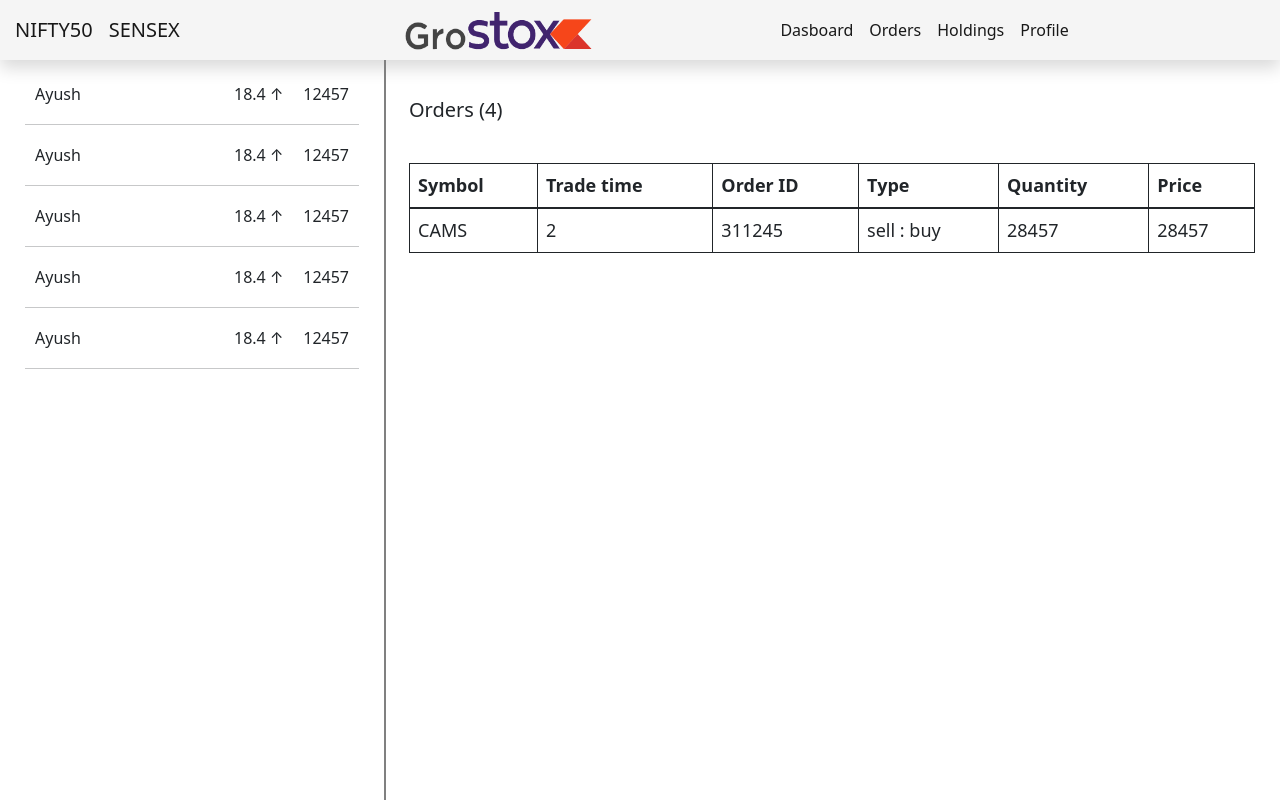
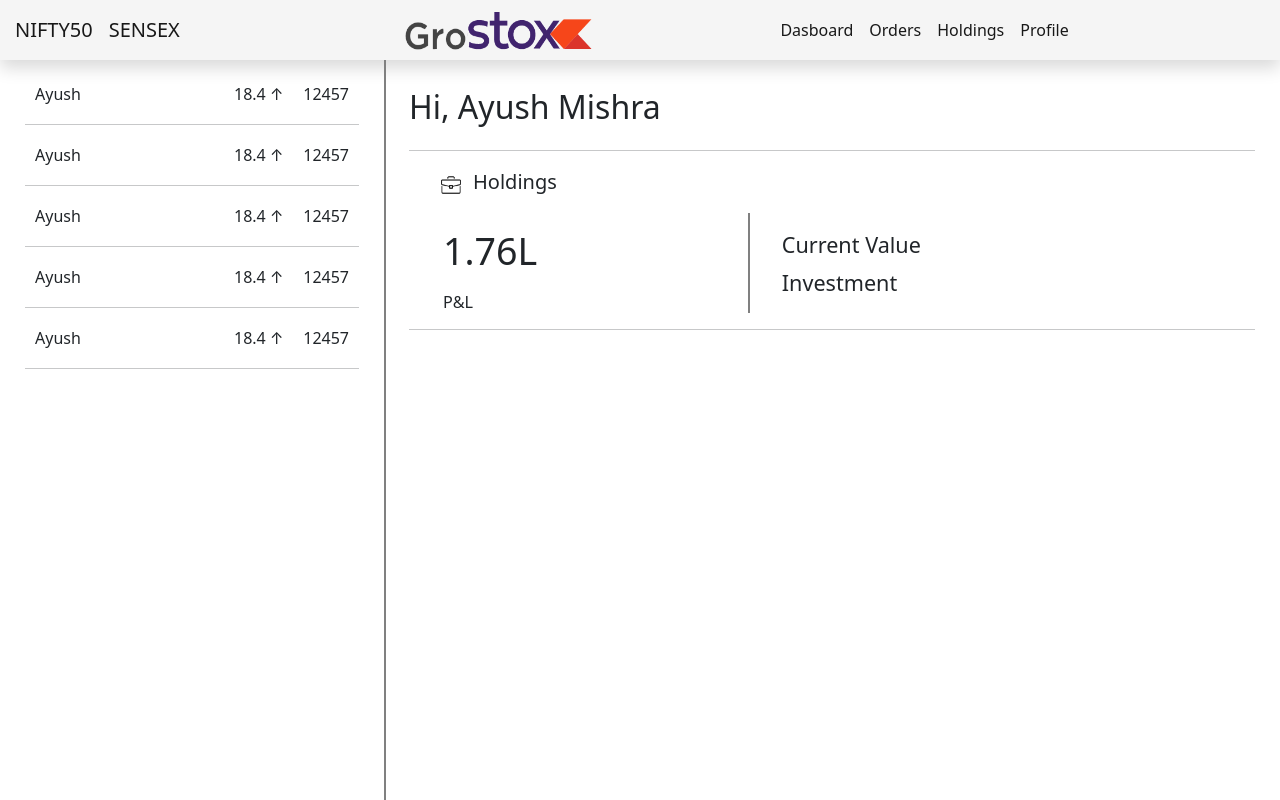
Before and after one commit to IamIr0nMan/grostoxite, a React (Create React App) app: page / in a window 1280 px wide. Built offline with nearby package versions, Linux system fonts and the light colour scheme.

Commit message:
Fix Bug and chang file names

```diff
--- a/package.json
+++ b/package.json
@@ -10,8 +10,8 @@
     "react": "^17.0.2",
     "react-dom": "^17.0.2",
     "react-router-dom": "^6.2.1",
-    "react-scripts": "^3.0.1",
-    "web-vitals": "^2.1.2"
+    "react-scripts": "^5.0.0",
+    "web-vitals": "^2.1.3"
   },
   "scripts": {
     "start": "react-scripts start",
--- a/src/App.js
+++ b/src/App.js
@@ -1,7 +1,6 @@
 import React from "react";
-import Navbar from "./components/Navbar";
-import Section from "./components/section/Section";
-import Footer from "./components/Footer";
+import Navbar from "./components/navbar";
+import Section from "./components/section/section";
 
 export default function App() {
   return (
--- a/src/components/section/Section.js
+++ /dev/null
@@ -1,17 +0,0 @@
-import React from "react";
-import SectionLeft from "./SectionLeft";
-import SectionRight from "./SectionRight";
-import Holdings from "../Holdings";
-import Orders from "../Orders";
-
-export default function Section() {
-  return (
-    <section className="section">
-      <SectionLeft />
-      <div className="vertical"></div>
-      {/* <SectionRight /> */}
-      {/* <Holdings /> */}
-      <Orders />
-    </section>
-  );
-}
--- a/src/components/section/SectionLeft.js
+++ /dev/null
@@ -1,18 +0,0 @@
-import React from "react";
-import List from "./List.js";
-
-export default function SectionLeft() {
-  return (
-    <div>
-      <div className="split left">
-        <div /* className="centered" */>
-          <List />
-          <List />
-          <List />
-          <List />
-          <List />
-        </div>
-      </div>
-    </div>
-  );
-}
--- a/src/components/section/SectionRight.js
+++ b/src/components/section/dashboard.jsx
@@ -1,6 +1,6 @@
 import React from "react";
 
-export default function SectionRight() {
+export default function Dashboard() {
   return (
     <div>
       <div className="split right">
@@ -10,7 +10,11 @@ export default function SectionRight() {
           <div>
             <ul className="right-subsec-2">
               <li>
-                <img src="./images/icon.png" className="equity-sym" />
+                <img
+                  src="./images/icon.png"
+                  alt="Holdings"
+                  className="equity-sym"
+                />
                 <span className="holding-compnent">Holdings</span>
               </li>
             </ul>
--- /dev/null
+++ b/src/components/section/section.jsx
@@ -0,0 +1,13 @@
+import React from "react";
+import Dashboard from "./dashboard";
+import WatchList from "./watchlist";
+
+export default function Section() {
+  return (
+    <section className="section">
+      <WatchList />
+      <div className="vertical"></div>
+      <Dashboard />
+    </section>
+  );
+}
--- a/src/components/section/List.js
+++ b/src/components/section/stockview.jsx
@@ -1,6 +1,6 @@
 import React from "react";
 
-export default function List() {
+export default function StockView() {
   return (
     <div>
       <ul className="ayush-trying">
--- /dev/null
+++ b/src/components/section/watchlist.jsx
@@ -0,0 +1,18 @@
+import React from "react";
+import StockView from "./stockview.jsx";
+
+export default function WatchList() {
+  return (
+    <div>
+      <div className="split left">
+        <div /* className="centered" */>
+          <StockView />
+          <StockView />
+          <StockView />
+          <StockView />
+          <StockView />
+        </div>
+      </div>
+    </div>
+  );
+}
--- a/src/pages/login.jsx
+++ b/src/pages/login.jsx
@@ -6,7 +6,7 @@ class Login extends React.Component {
       <div style={{ backgroundColor: "rgb(249, 249, 249)" }} className="vh-100">
         <div
           style={{ backgroundColor: "rgb(256, 256, 256)" }}
-          className="h-auto w-50 border p-5 position-absolute top-50 start-50 translate-middle"
+          className="h-auto w-50 border p-5 position-absolute top-50 start-50 translate-middle shadow"
         >
           <div className="d-flex flex-column">
             <div className="d-flex justify-content-center">
```
Also changed, not shown: src/components/footer.jsx (renamed from src/components/Footer.js), src/components/navbar.jsx (renamed from src/components/Navbar.js), src/components/orders.jsx (renamed from src/components/Orders.js), 1 other file (tests, documents, lock files or other folders).
